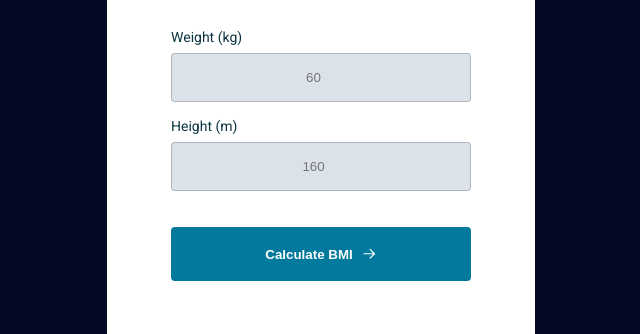
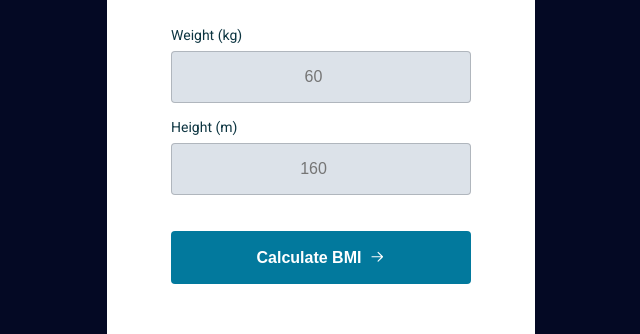
Before and after one commit to emidiovaleretto/rocketseat-bmi-calculator, a plain HTML site: page index.html in a window 1280 px wide. Shown: the part 297-631 px from the top of the page, 319-959 px from the left. Drawn offline with Linux system fonts and the light colour scheme.

Commit message:
fix: fix the default font-size in the input field and button

```diff
--- a/assets/css/style.css
+++ b/assets/css/style.css
@@ -11,7 +11,6 @@
 
 body {
   font-family: "Roboto", sans-serif;
-  font-size: 1.6rem;
   color: #0c3440;
   display: grid;
   place-items: center;
@@ -19,6 +18,12 @@ body {
   overflow: hidden;
 
   background-color: #040924;
+}
+
+body,
+input,
+button {
+  font-size: 1.6rem;
 }
 
 .error-message {
@@ -149,7 +154,7 @@ input {
 }
 
 input:focus {
-  outline: 1px solid #02799d;
+  outline: 2px solid #02799d;
 }
 
 input:focus::placeholder {
```
